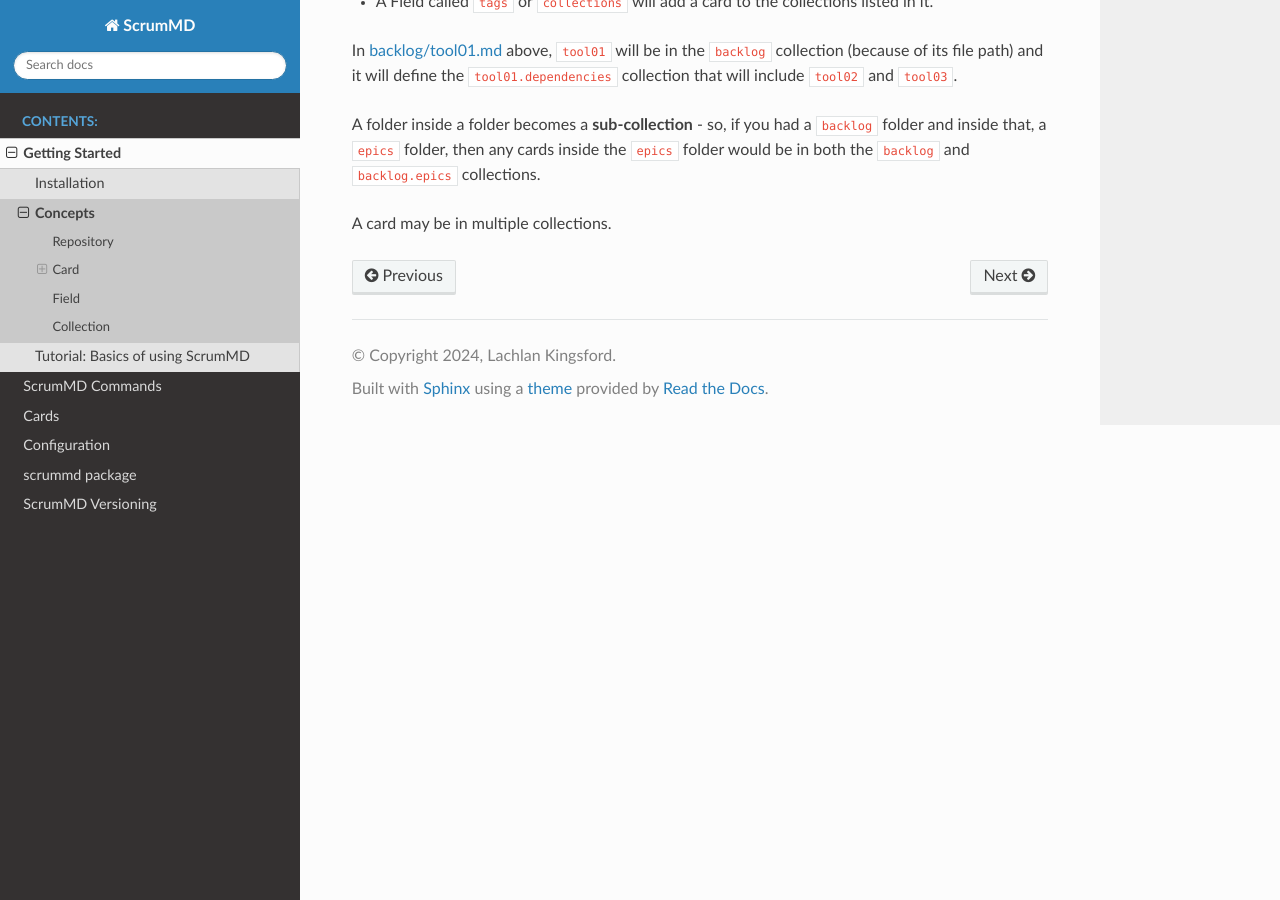
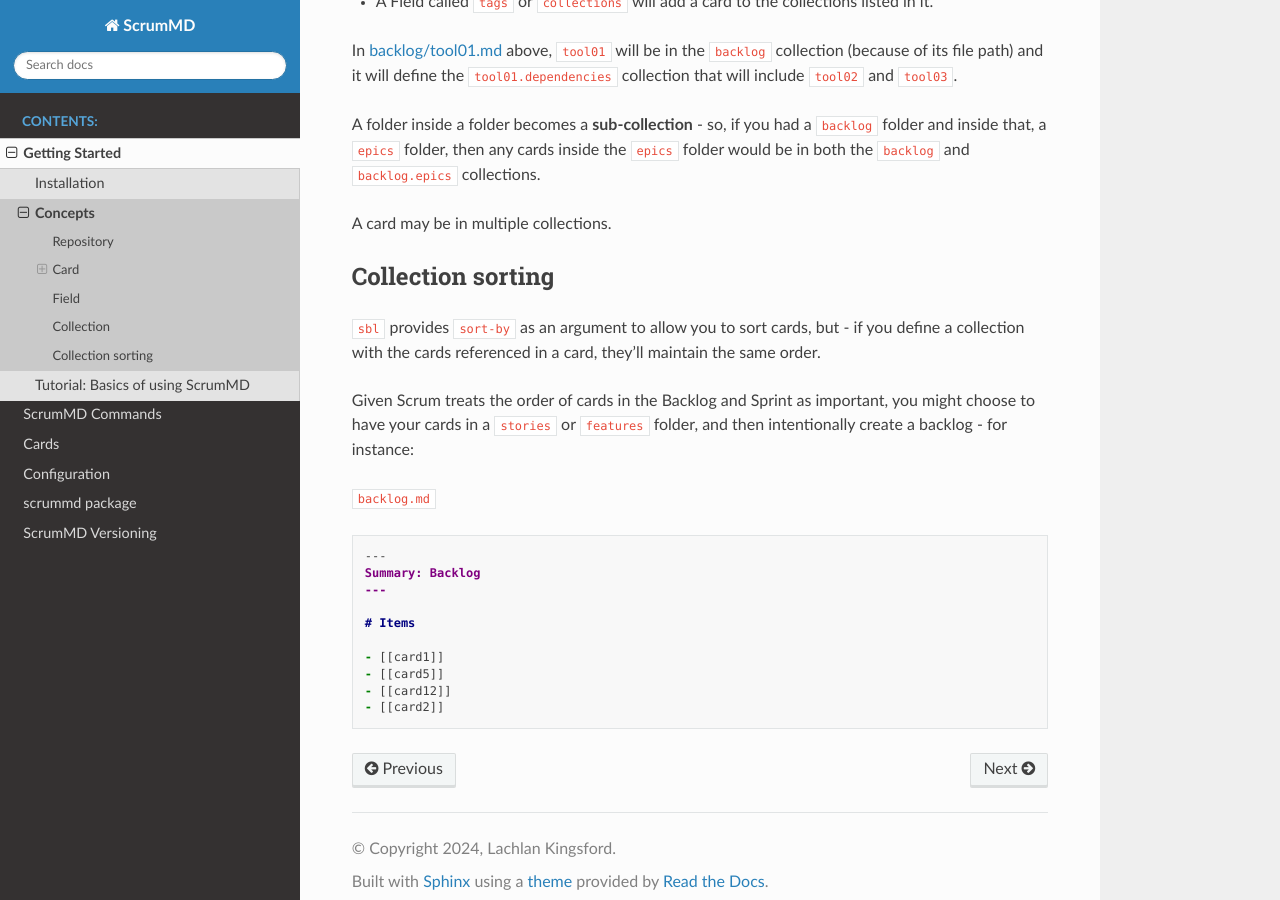
Before and after one commit to lkingsford/scrummd, a Sphinx documentation site: the page built from docs/concepts.rst, in a window 1280 px wide and 900 px high, scrolled down 1146 px. Built offline with Sphinx 7.4.7 and the Read the Docs theme 2.0.0, drawn with Linux system fonts in a browser that asks for light colours; the version number could not be read and is left out.

Commit message:
cli022 Make order consistent when added

```diff
--- a/docs/concepts.rst
+++ b/docs/concepts.rst
@@ -76,3 +76,29 @@ the ``epics`` folder would be in both the ``backlog`` and ``backlog.epics``
 collections.
 
 A card may be in multiple collections.
+
+Collection sorting
+^^^^^^^^^^^^^^^^^^
+
+``sbl`` provides ``sort-by`` as an argument to allow you to sort cards, but - if
+you define a collection with the cards referenced in a card, they'll maintain
+the same order.
+
+Given Scrum treats the order of cards in the Backlog and Sprint as important,
+you might choose to have your cards in a ``stories`` or ``features`` folder,
+and then intentionally create a backlog - for instance:
+
+``backlog.md``
+
+.. code-block:: markdown
+
+    ---
+    Summary: Backlog
+    ---
+
+    # Items
+
+    - [[card1]]
+    - [[card5]]
+    - [[card12]]
+    - [[card2]]
```
Also changed, not shown: 3 other files.
